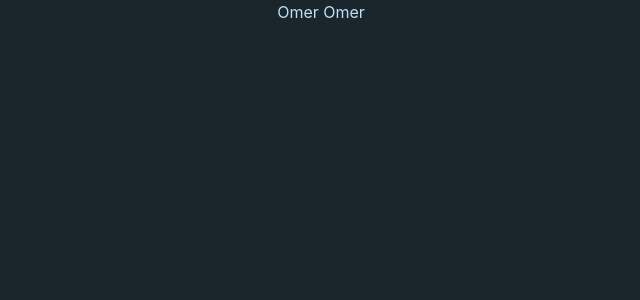
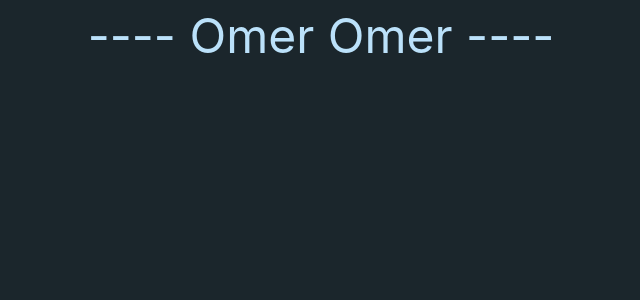
Before and after one commit to oomer9/portfolio, a React (Create React App) app: page / in a window 1280 px wide. Shown: the top 300 px of the page, without its empty margins (319-959 px from the left). Built offline with nearby package versions, Linux system fonts and the light colour scheme.

Commit message:
start making custom uicomponents

```diff
--- a/package.json
+++ b/package.json
@@ -3,9 +3,14 @@
   "version": "0.1.0",
   "private": true,
   "dependencies": {
+    "@material-ui/core": "^4.11.0",
     "@testing-library/jest-dom": "^4.2.4",
     "@testing-library/react": "^9.5.0",
     "@testing-library/user-event": "^7.2.1",
+    "@types/jest": "^26.0.13",
+    "@types/node": "^14.10.1",
+    "@types/react": "^16.9.49",
+    "@types/react-dom": "^16.9.8",
     "bootstrap": "^4.5.2",
     "node-sass": "^4.14.1",
     "react": "^16.13.1",
--- a/src/home/home.scss
+++ b/src/home/home.scss
@@ -5,5 +5,6 @@
     margin-right: 12px;
 }
 .header{
-    color: $coler-ligt-blue
+    color: $coler-ligt-blue;
+    font-size: 48px;
 }
--- a/src/home/home.tsx
+++ b/src/home/home.tsx
@@ -1,19 +1,19 @@
-import React from 'react';
+import React, { Component } from 'react';
 import './home.scss';
 import '../style/globalstyles.scss';
+import Button from '../uicomponents/button/button';
 
 
-const Home = () =>{
+class Home extends Component{
 
-
+    render(){
     return(
         <div className="home">
             <div className=" d-flex flex-row justify-content-center">
-                <div className="header">Omer Omer</div>
+                <div className="header">---- Omer Omer ----</div>
             </div>
         </div>
-    );
-
+    )};
 }
 
 export default Home;
--- /dev/null
+++ b/src/uicomponents/button/button.scss
@@ -0,0 +1,4 @@
+@import '../../style/variables.scss';
+.primary{
+    background-color: $coler-blue !important;
+}
--- /dev/null
+++ b/src/uicomponents/button/button.tsx
@@ -0,0 +1,18 @@
+import React from 'react';
+import MaterialButton from '@material-ui/core/Button';
+import './button.scss';
+
+const Button: any = ({
+label = null,
+type= " primary ",
+onClick = () => true
+}) =>{
+    const className = type
+
+    return(
+        <div>
+            <MaterialButton onClick={onClick} className={className} variant="contained">{label}</MaterialButton>
+        </div>
+    );
+}
+export default Button;
```
Also changed, not shown: src/style/globalstyles.scss (+4 -4 lines), public/manifest.json, 2 other files (tests, documents, lock files or other folders).
